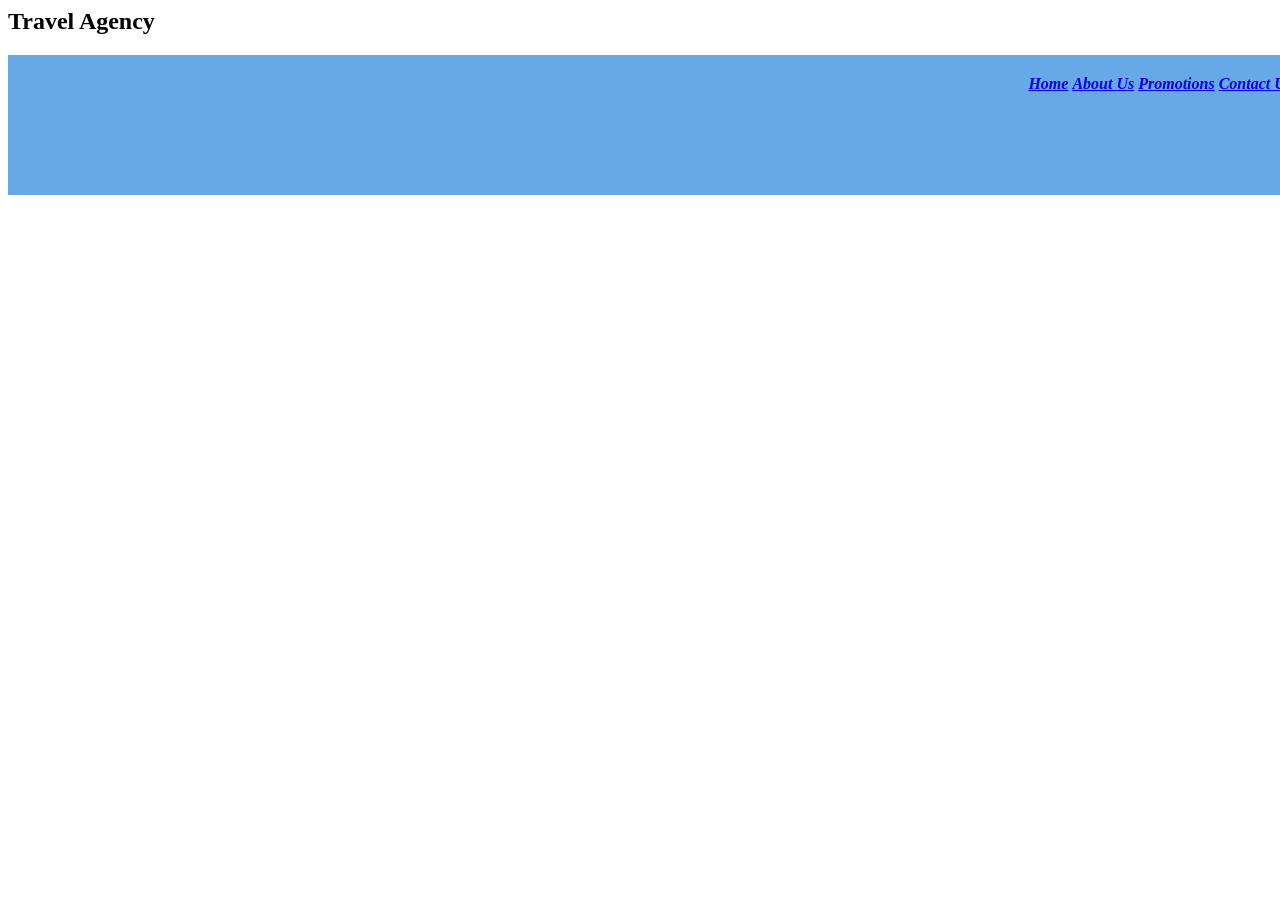
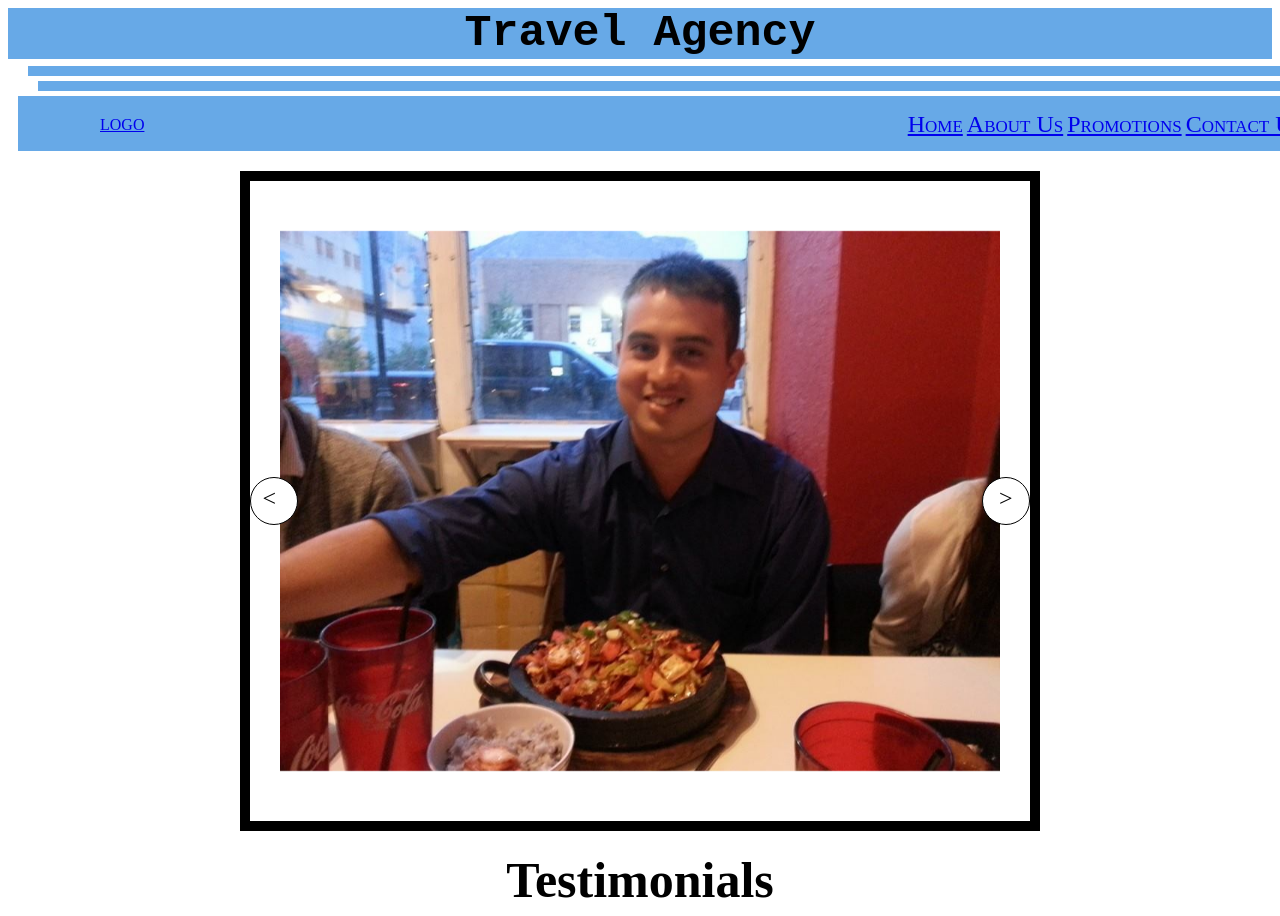
Before and after one commit to justin-david-todd/EscapeRoom-TravelAgency, a plain HTML site: page homepage.html in a window 1280 px wide. Shown: the top 916 px of the page. Before the commit the page ends 800 px from the top, so only its background shows below. Drawn offline with Linux system fonts and the light colour scheme.

Commit message:
Halfway carousel

```diff
--- a/homepage.html
+++ b/homepage.html
@@ -7,17 +7,68 @@
 	</head>
 	<body>
 		<header>
-			<h2>Travel Agency</h2>
+			<h2 id="travelTitle">Travel Agency</h2>
 		</header>
+		<div id="headerStyle1"></div>
+		<div id="headerStyle2"></div>
 		<section>
 			<nav>
-				<a href="homepage.html">Home</a>
-				<a href="aboutUs.html">About Us</a>
-				<a href="promotions.html">Promotions</a>
-				<a href="contactus.html">Contact Us</a>
+				<div id="logo"><a href="homepage.html">LOGO</a></div>
+				<a class="menu" href="homepage.html">Home</a>
+				<a class="menu" href="aboutUs.html">About Us</a>
+				<a class="menu" href="promotions.html">Promotions</a>
+				<a class="menu" href="contactus.html">Contact Us</a>
 			</nav>
+		</section>
+
+		<div class="carousel">
+			<div class="slides">
+				<img class="slidePhoto first" src="assets/profile1.jpg" alt="photo1">
+				<img class="slidePhoto" src="assets/profile2.jpg" alt="photo2">
+				<img class="slidePhoto" src="assets/profile1.jpg" alt="photo3">
+				<img class="slidePhoto" src="assets/profile2.jpg" alt="photo4">
+
+				<div class="carousel__button--next"></div>
+				<div class="carousel__button--prev"></div>
+			</div>
+		</div>
+
+		<section id="testimonials">
+
+			<h3 class="subhead">Testimonials</h3>
+			<div class="boxed">
+				<img class="profile" src="assets/profile1.jpg" alt="profile pic">
+					Dustin is a bit of a know it all. But he knows enough to really help you out!
+					Don't be afraid to ask him absolutely anything. He will absolutely 100% be able to answer your question.
+					No questions asked.
+			</div>
+			<div class="boxed">
+				<img class="profile" src="assets/profile1.jpg" alt="profile pic">
+					Dustin is a bit of a know it all. But he knows enough to really help you out!
+					Don't be afraid to ask him absolutely anything. He will absolutely 100% be able to answer your question.
+					No questions asked.
+			</div>
+			<div class="boxed">
+				<img class="profile" src="assets/profile1.jpg" alt="profile pic">
+					Dustin is a bit of a know it all. But he knows enough to really help you out!
+					Don't be afraid to ask him absolutely anything. He will absolutely 100% be able to answer your question.
+					No questions asked.
+			</div>
+			<div class="boxed">
+				<img class="profile" src="assets/profile1.jpg" alt="profile pic">
+					Dustin is a bit of a know it all. But he knows enough to really help you out!
+					Don't be afraid to ask him absolutely anything. He will absolutely 100% be able to answer your question.
+					No questions asked.
+			</div>
 		</section>
 		<div></div>
 		<script src="homepage.js"></script>
+		<footer>
+
+		</footer>
 	</body>
 </html>
+
+<!--
+	https://medium.com/@marcusmichaels/how-to-build-a-carousel-from-scratch-in-vanilla-js-9a096d3b98c9
+-->
--- a/styles.css
+++ b/styles.css
@@ -2,14 +2,168 @@ nav {
   float: left;
   width: 100%;
   max-width: 1390px;
-    height: 100px; /* only for demonstration, should be removed */
+  height: 15px; /* only for demonstration, should be removed */
   background: rgb(103, 169, 231);
   padding: 20px;
   text-align: right;
+  margin-left: 10px;
+  margin-bottom: 20px;
   }
 
-nav a {
-    font-size: medium;
-    font-weight: bold;
-    font-style: italic;
+.menu {
+  width: 200px;
+  font: small-caps 24px bold;
+  position: relative;
+  top: -5px;
 }
+
+#logo {
+  position: absolute;
+  left: 100px;
+  cursor: pointer;
+}
+
+header {
+  text-align: center;
+  width: 100%;
+  max-width: 1390px;
+  background-color: rgb(103, 169, 231);
+  margin-bottom: -30px;
+}
+
+#headerStyle1 {
+  background-color: rgb(103, 169, 231);
+  height: 10px;
+  width: 100%;
+  max-width: 1390px;
+  margin: 5px;
+  margin-top: 0px;
+  margin-left: 20px;
+}
+
+#headerStyle2 {
+  background-color: rgb(103, 169, 231);
+  height: 10px;
+  width: 100%;
+  max-width: 1390px;
+  margin: 5px;
+  margin-left: 30;
+}
+
+#testimonials {
+  padding: 10px;
+}
+
+#travelTitle {
+  font-family: 'Courier New', Courier, monospace;
+  font-size: 45px;
+}
+
+.profile {
+  float: left;
+  margin-right: 10px;
+  margin-bottom: 10px;
+  height: 200px;
+  width: 250px;
+  border: thick double rgb(103, 169, 231);
+}
+
+.subhead {
+  margin: 10px;
+  text-align: center;
+  font-size: 50px;
+}
+
+.boxed {
+  margin: 0 auto;
+  border: thick double black;
+  min-height: 230px;
+  max-width: 900px;
+  font-size: 24;
+  padding: 10px;
+}
+
+.carousel {
+  box-sizing: border-box;
+  overflow: hidden;
+  margin: auto;
+  width: 800px;
+  border: 10px solid black;
+}
+
+.carousel * {
+  box-sizing: border-box;
+}
+
+.slides {
+  transform-style: preserve-3d;
+}
+
+.slidephoto {
+  opacity: 0;
+  position: absolute;
+  top:0;
+  width: 100%;
+  margin: auto;
+  padding: 50px 30px;
+  z-index: 100;
+  transition: transform 1s, opacity 1s, z-index 1s;
+  border-color: rgb(103, 169, 231);
+}
+
+.slidephoto.first,
+.slidephoto.active {
+  opacity: 1;
+  position: relative;
+  z-index: 900;
+}
+
+.slidephoto.prev,
+.slidephoto.next {
+  z-index: 800;
+}
+
+.slidephoto.prev {
+  transform: translateX(-100%);
+}
+
+.slidephoto.next {
+  transform: translateX(100%);
+}
+
+.carousel__button--prev,
+.carousel__button--next {
+  position: absolute;
+  top:50%;
+  width: 3rem;
+  height: 3rem;
+  background-color: #FFF;
+  transform: translateY(-50%);
+  border-radius: 50%;
+  z-index: 1001; /* Sit on top of everything */
+  border: 1px solid black;
+}
+
+.carousel__button--prev {
+  left:0;
+}
+
+.carousel__button--next {
+  right:0;
+}
+
+.carousel__button--prev::after{
+  content: "<";
+  font: 24px bold;
+  position: absolute;
+  top: 15%;
+  left:25%;
+}
+
+.carousel__button--next::after {
+  content: ">";
+  font: 24px bold;
+  position: absolute;
+  top: 15%;
+  left:35%;
+}
```
Also changed, not shown: aboutUs.html (+8 -5 lines), contactus.html (+8 -5 lines), promotions.html (+8 -5 lines), assets/profile1.jpg (added), assets/profile2.jpg (added). Lines whose indentation alone changed are shown as unchanged.
